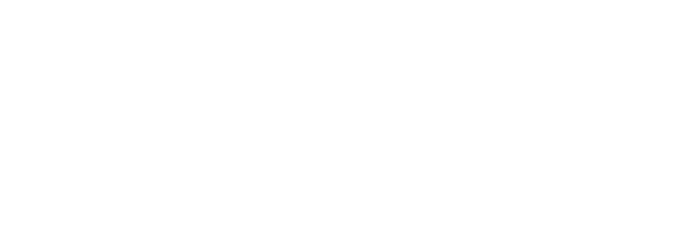
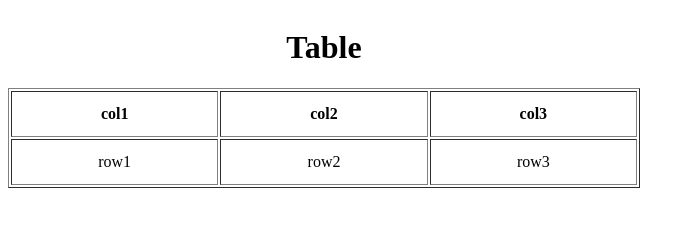
Before and after one commit to leeluse/Goorm-DEEP-DIVE, a plain HTML site: page 1.basic-01/index.html in a window 1280 px wide. Shown: the whole page, without its empty margins (0-695 px from the left). Drawn offline with Linux system fonts and the light colour scheme.

Commit message:
FEAT: 미션3 수행

```diff
--- a/1.basic-01/index.html
+++ b/1.basic-01/index.html
@@ -52,7 +52,19 @@
                 </li>
             </ul>
         </div> -->
-
+        <table border="1px solid" width="50%"height="100">
+            <caption><h1>Table</h1></caption>
+                <tr align="center">
+                    <th scope="col">col1</th>
+                    <th scope="col">col2</th>
+                    <th scope="col">col3</th>
+                </tr>
+                <tr align="center">
+                    <td>row1</th>
+                    <td>row2</th>
+                    <td>row3</th>
+                </tr>
+        </table>
 
 </body>
 </html>
```
